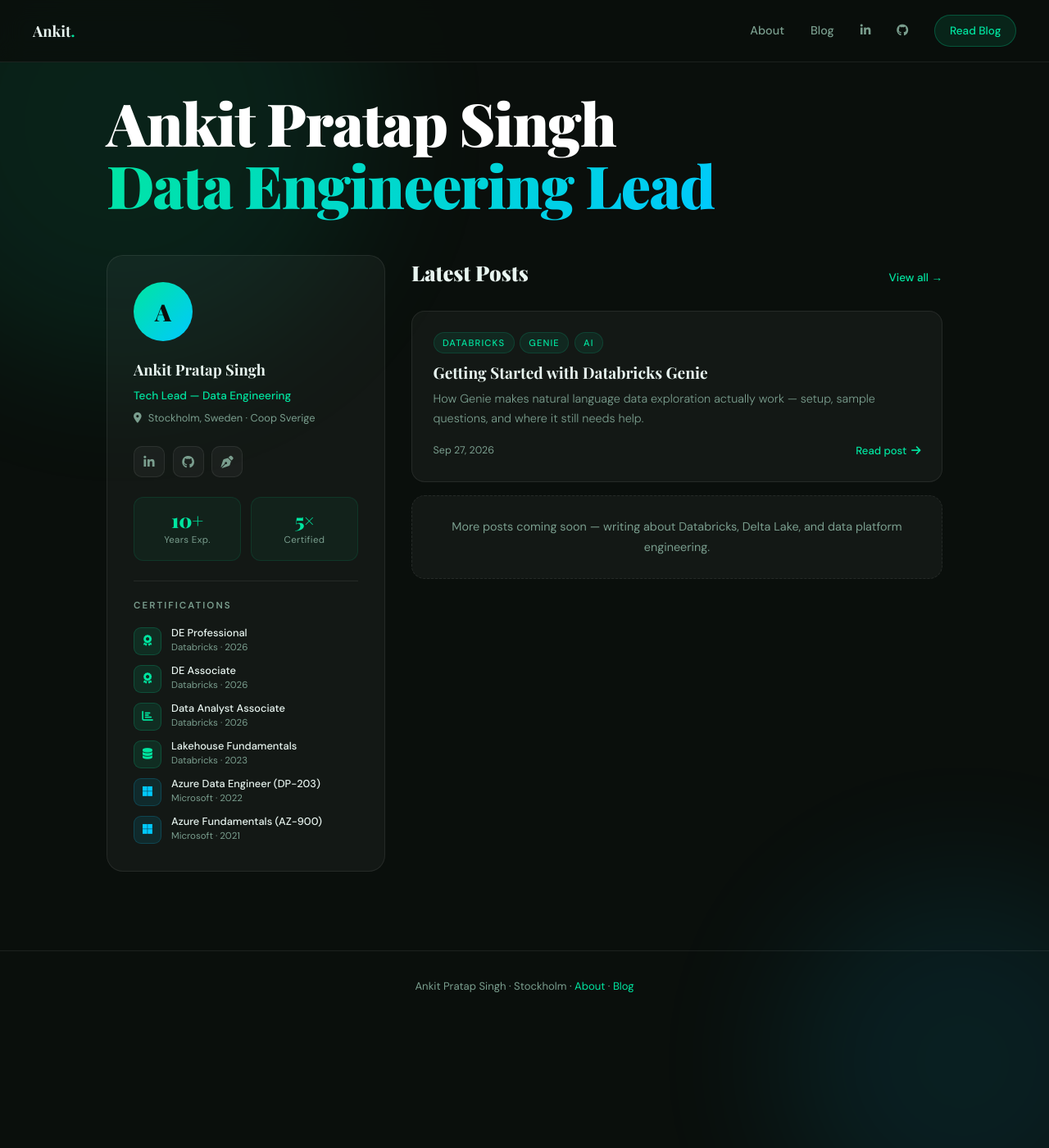
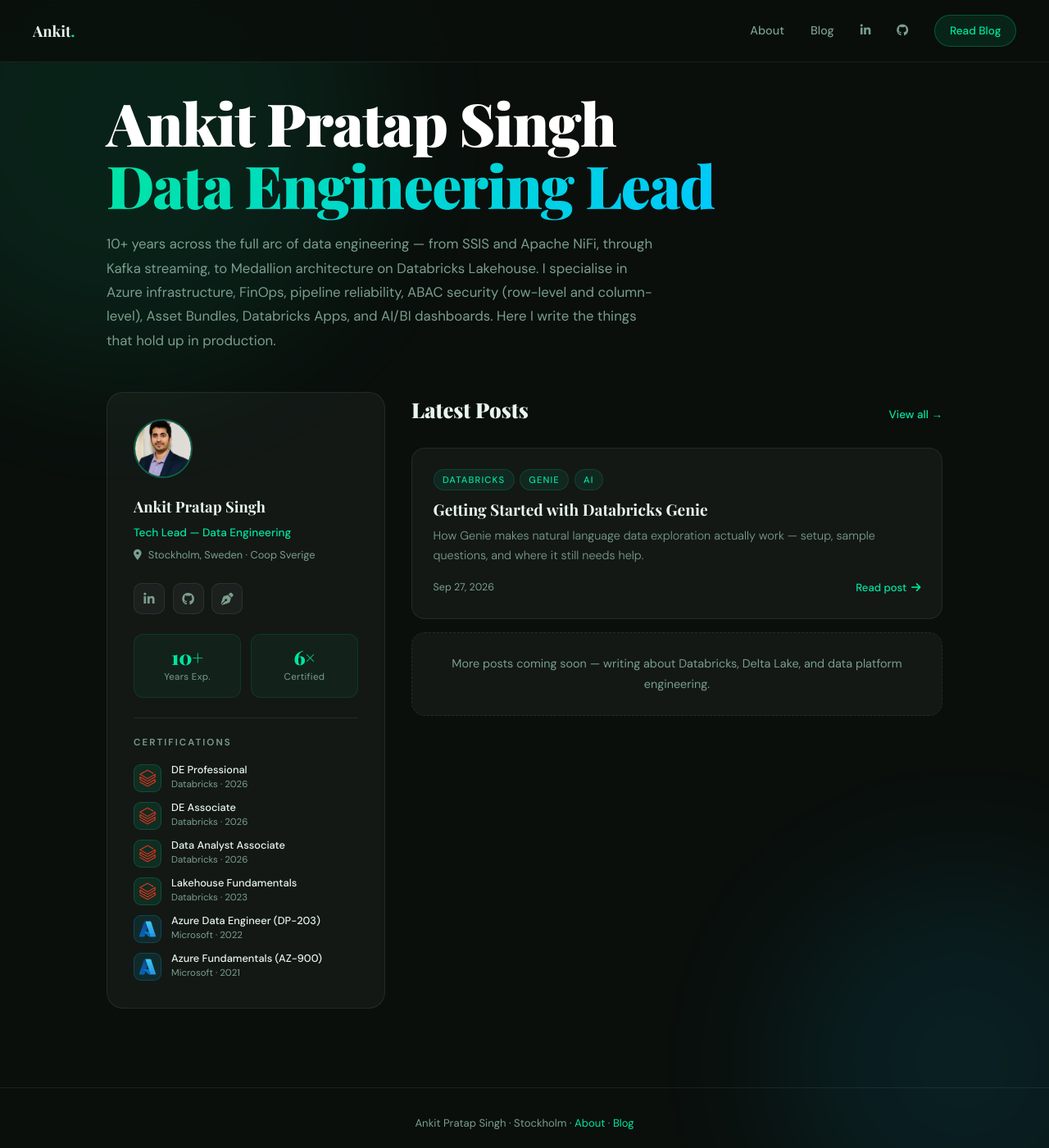
Before and after one commit to pratapcommits/pratapcommits.github.io, a Jekyll site: the page index.html, which Jekyll copies as it is, in a window 1280 px wide and 1400 px high. Shown: the whole window at 82% size. Built offline with Jekyll 4.4.1, drawn with Linux system fonts in a browser that asks for light colours.

Commit message:
Add profile photo and brand icons, refine bio
- Copy profile photo, Databricks and Azure icons to assets/images/
- Replace avatar placeholder with real photo
- Replace font-awesome cert badges with actual brand images
- Add detailed bio to hero section reflecting full career arc
- Fix cert count stat from 5× to 6×

```diff
--- a/index.html
+++ b/index.html
@@ -137,13 +137,15 @@
     .avatar {
       width: 72px; height: 72px;
       border-radius: 50%;
-      background: linear-gradient(135deg, #00e5a0, #00c9ff);
-      display: flex; align-items: center; justify-content: center;
-      font-family: 'Playfair Display', serif;
-      font-size: 1.8rem;
-      font-weight: 900;
-      color: #0a0f0c;
+      overflow: hidden;
+      border: 2px solid rgba(0,229,160,0.35);
       margin-bottom: 1.2rem;
+      flex-shrink: 0;
+    }
+    .avatar img {
+      width: 100%; height: 100%;
+      object-fit: cover;
+      display: block;
     }
 
     .profile-name {
@@ -248,18 +250,21 @@
       width: 34px; height: 34px;
       border-radius: 9px;
       display: flex; align-items: center; justify-content: center;
-      font-size: 0.85rem;
       flex-shrink: 0;
+      padding: 5px;
     }
     .cert-icon.db {
       background: rgba(0,229,160,0.1);
       border: 1px solid rgba(0,229,160,0.18);
-      color: var(--accent);
     }
     .cert-icon.az {
       background: rgba(0,201,255,0.1);
       border: 1px solid rgba(0,201,255,0.18);
-      color: var(--accent2);
+    }
+    .cert-icon img {
+      width: 100%; height: 100%;
+      object-fit: contain;
+      display: block;
     }
 
     .cert-text { }
@@ -426,6 +431,9 @@
         <span class="white">Ankit Pratap Singh</span><br>
         <span class="green">Data Engineering Lead</span>
       </h1>
+      <p style="margin-top:1.25rem;max-width:680px;font-size:1.05rem;line-height:1.75;color:var(--muted);">
+        10+ years across the full arc of data engineering — from SSIS and Apache NiFi, through Kafka streaming, to Medallion architecture on Databricks Lakehouse. I specialise in Azure infrastructure, FinOps, pipeline reliability, ABAC security (row-level and column-level), Asset Bundles, Databricks Apps, and AI/BI dashboards. Here I write the things that hold up in production.
+      </p>
     </div>
 
     <!-- Two columns -->
@@ -433,7 +441,7 @@
 
       <!-- LEFT: Profile -->
       <div class="profile-card">
-        <div class="avatar">A</div>
+        <div class="avatar"><img src="/assets/images/AnkitPratapSingh.png" alt="Ankit Pratap Singh"></div>
         <div class="profile-name">Ankit Pratap Singh</div>
         <div class="profile-role">Tech Lead — Data Engineering</div>
         <div class="profile-location"><i class="fas fa-map-marker-alt"></i> Stockholm, Sweden · Coop Sverige</div>
@@ -456,7 +464,7 @@
             <div class="stat-lbl">Years Exp.</div>
           </div>
           <div class="stat-box">
-            <div class="stat-num">5×</div>
+            <div class="stat-num">6×</div>
             <div class="stat-lbl">Certified</div>
           </div>
         </div>
@@ -466,42 +474,42 @@
 
         <div class="cert-list">
           <div class="cert-item">
-            <div class="cert-icon db"><i class="fas fa-award"></i></div>
+            <div class="cert-icon db"><img src="/assets/images/databricks.png" alt="Databricks"></div>
             <div class="cert-text">
               <div class="cert-title">DE Professional</div>
               <div class="cert-issuer">Databricks · 2026</div>
             </div>
           </div>
           <div class="cert-item">
-            <div class="cert-icon db"><i class="fas fa-award"></i></div>
+            <div class="cert-icon db"><img src="/assets/images/databricks.png" alt="Databricks"></div>
             <div class="cert-text">
               <div class="cert-title">DE Associate</div>
               <div class="cert-issuer">Databricks · 2026</div>
             </div>
           </div>
           <div class="cert-item">
-            <div class="cert-icon db"><i class="fas fa-chart-bar"></i></div>
+            <div class="cert-icon db"><img src="/assets/images/databricks.png" alt="Databricks"></div>
             <div class="cert-text">
               <div class="cert-title">Data Analyst Associate</div>
               <div class="cert-issuer">Databricks · 2026</div>
             </div>
           </div>
           <div class="cert-item">
-            <div class="cert-icon db"><i class="fas fa-database"></i></div>
+            <div class="cert-icon db"><img src="/assets/images/databricks.png" alt="Databricks"></div>
             <div class="cert-text">
               <div class="cert-title">Lakehouse Fundamentals</div>
               <div class="cert-issuer">Databricks · 2023</div>
             </div>
           </div>
           <div class="cert-item">
-            <div class="cert-icon az"><i class="fab fa-microsoft"></i></div>
+            <div class="cert-icon az"><img src="/assets/images/azure.webp" alt="Microsoft Azure"></div>
             <div class="cert-text">
               <div class="cert-title">Azure Data Engineer (DP-203)</div>
               <div class="cert-issuer">Microsoft · 2022</div>
             </div>
           </div>
           <div class="cert-item">
-            <div class="cert-icon az"><i class="fab fa-microsoft"></i></div>
+            <div class="cert-icon az"><img src="/assets/images/azure.webp" alt="Microsoft Azure"></div>
             <div class="cert-text">
               <div class="cert-title">Azure Fundamentals (AZ-900)</div>
               <div class="cert-issuer">Microsoft · 2021</div>
```
Also changed, not shown: assets/images/AnkitPratapSingh.png (added), assets/images/azure.webp (added), assets/images/databricks.png (added).
